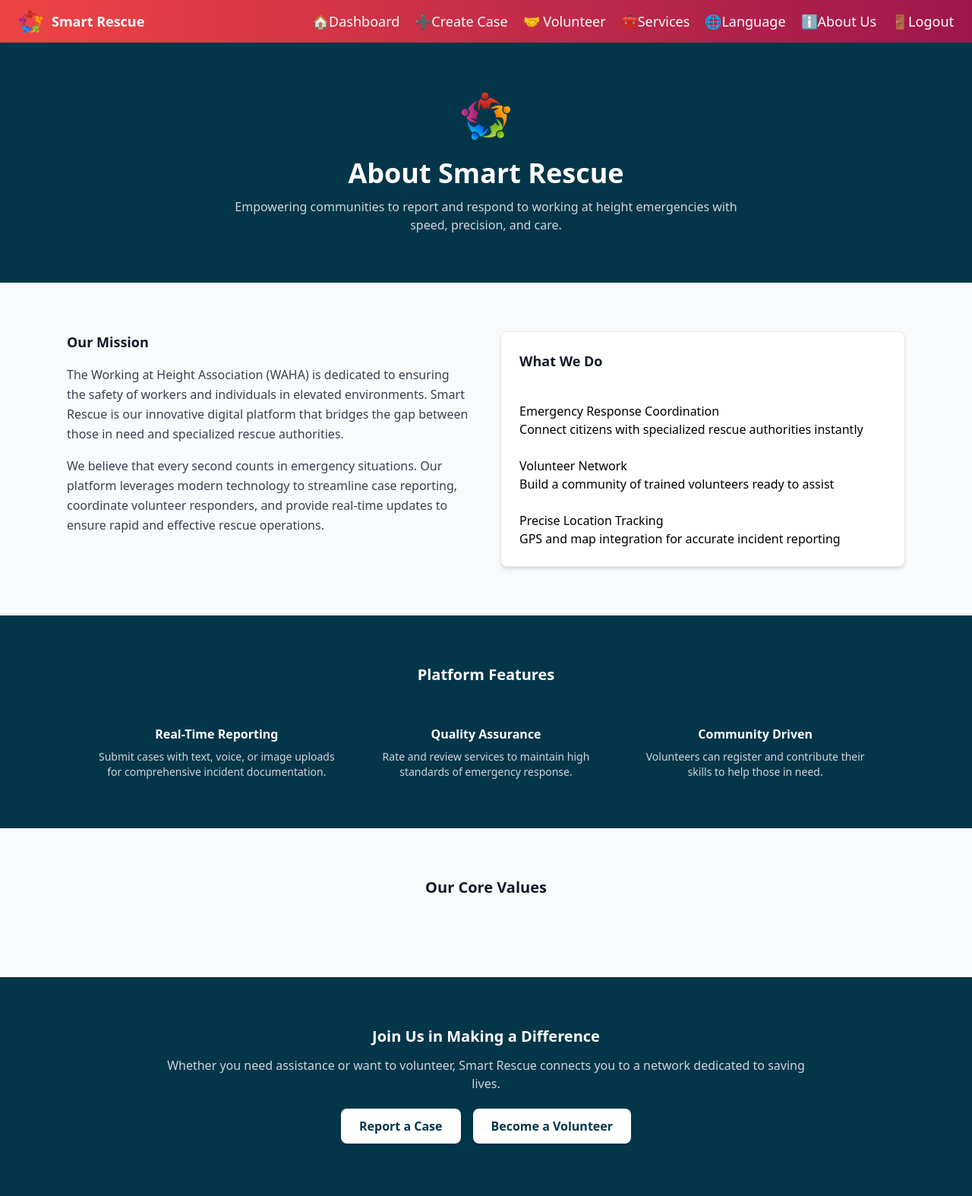
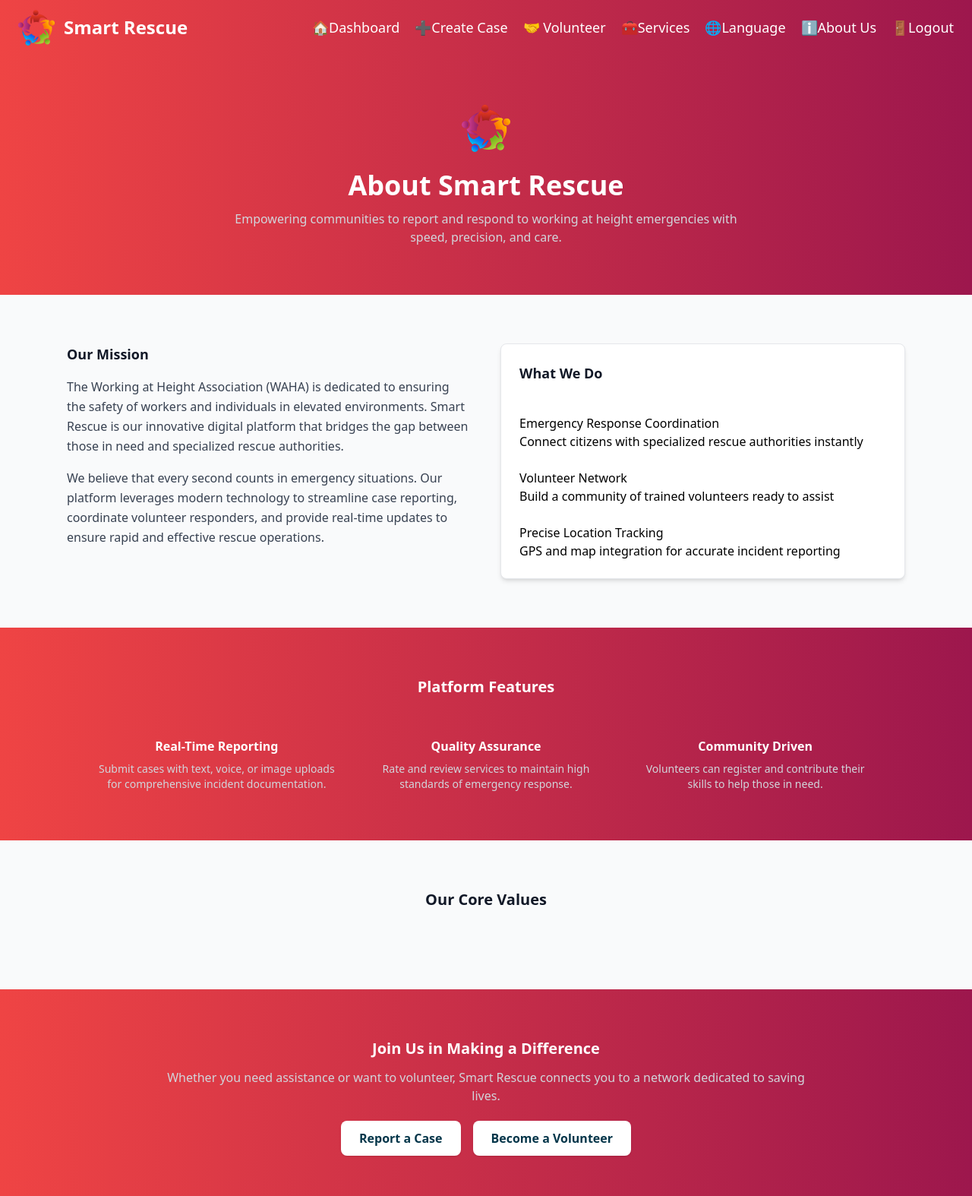
Before and after one commit to Amr-Barghothy/Smart-Rescue, a Django app: page /about in a window 1280 px wide. Shown: the whole page at 76% size. Before the commit the page ends 1505 px from the top, so only its background shows below. Run offline with Django 5.2, Linux system fonts and the light colour scheme; some libraries are stand-ins or nearby versions.

Commit message:
updated nav

```diff
--- a/smart_rescue/safeNowApp/templates/Dashboard.html
+++ b/smart_rescue/safeNowApp/templates/Dashboard.html
@@ -13,8 +13,8 @@
 
     <nav class="between bg-gradient-to-r from-red-500 to-pink-800 p-12 text-white flex justify-between items-center px-6 py-3 shadow">
         <div class="flex items-center space-x-3">
-            <img src="{% static 'images/Logo.png' %}" alt="WAHA Logo" class="w-8 h-8 rounded-xl">
-            <a href="#" class="font-semibold text-lg">Smart Rescue</a>
+            <img src="{% static 'images/Logo.png' %}" alt="WAHA Logo" class="w-12 h-12 rounded-xl">
+            <a href="/dashboard" class="font-semibold text-2xl">Smart Rescue</a>
         </div>
         <ul class="flex space-x-5 text-lg">
             <li><a href="/dashboard" class="hover:text-gray-300">🏠Dashboard</a></li>
--- a/smart_rescue/safeNowApp/templates/about.html
+++ b/smart_rescue/safeNowApp/templates/about.html
@@ -12,8 +12,8 @@
 <body class="bg-[##fafbfd]">
     <nav class="between bg-gradient-to-r from-red-500 to-pink-800 p-12 text-white flex justify-between items-center px-6 py-3 shadow">
         <div class="flex items-center space-x-3">
-            <img src="{% static 'images/Logo.png' %}" alt="WAHA Logo" class="w-8 h-8 rounded-xl">
-            <a href="#" class="font-semibold text-lg">Smart Rescue</a>
+            <img src="{% static 'images/Logo.png' %}" alt="WAHA Logo" class="w-12 h-12 rounded-xl">
+            <a href="/dashboard" class="font-semibold text-2xl">Smart Rescue</a>
         </div>
         <ul class="flex space-x-5 text-lg">
             <li><a href="/dashboard" class="hover:text-gray-300">🏠Dashboard</a></li>
@@ -26,7 +26,7 @@
         </ul>
     </nav>
 
-    <section class="bg-[#04364A] text-white text-center py-16">
+    <section class="bg-gradient-to-r from-red-500 to-pink-800  text-white text-center py-16">
         <div class="max-w-5xl mx-auto px-4">
             <img src="{% static 'images/logo.png' %}" alt="Smart Rescue Logo" class="mx-auto mb-6 w-16">
             <h2 class="text-3xl md:text-4xl font-semibold mb-3">About Smart Rescue</h2>
@@ -96,7 +96,7 @@
         </div>
     </section>
 
-    <section class="bg-[#04364A] text-white py-16">
+    <section class="bg-gradient-to-r from-red-500 to-pink-800 text-white py-16">
         <div class="max-w-5xl mx-auto text-center">
             <h4 class="text-xl font-semibold mb-10">Platform Features</h4>
             <div class="grid grid-cols-1 md:grid-cols-3 gap-10">
@@ -125,7 +125,7 @@
         </div>
     </section>
 
-    <section class="bg-[#04364A] text-white text-center py-16">
+    <section class="bg-gradient-to-r from-red-500 to-pink-800 text-white text-center py-16">
         <div class="max-w-4xl mx-auto px-6">
             <h4 class="text-xl font-semibold mb-3">Join Us in Making a Difference</h4>
             <p class="text-gray-300 mb-8">
--- a/smart_rescue/safeNowApp/templates/create_case.html
+++ b/smart_rescue/safeNowApp/templates/create_case.html
@@ -10,8 +10,8 @@
 <body class="bg-[##fafbfd]">
     <nav class="between bg-gradient-to-r from-red-500 to-pink-800 p-12 text-white flex justify-between items-center px-6 py-3 shadow">
         <div class="flex items-center space-x-3">
-            <img src="{% static 'images/Logo.png' %}" alt="WAHA Logo" class="w-8 h-8 rounded-xl">
-            <a href="#" class="font-semibold text-lg">Smart Rescue</a>
+            <img src="{% static 'images/Logo.png' %}" alt="WAHA Logo" class="w-12 h-12 rounded-xl">
+            <a href="/dashboard" class="font-semibold text-2xl">Smart Rescue</a>
         </div>
         <ul class="flex space-x-5 text-lg">
             <li><a href="/dashboard" class="hover:text-gray-300">🏠Dashboard</a></li>
```
